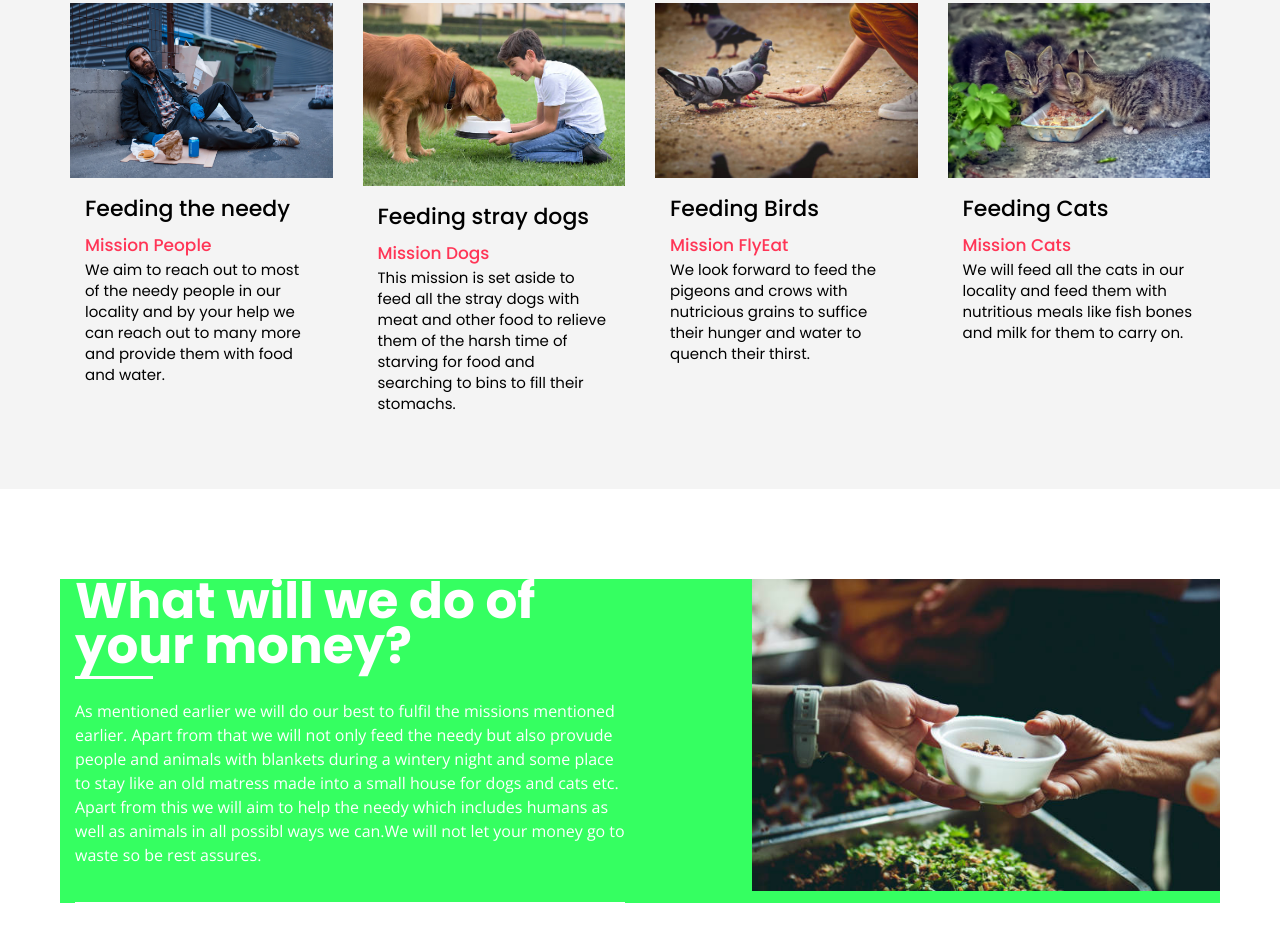
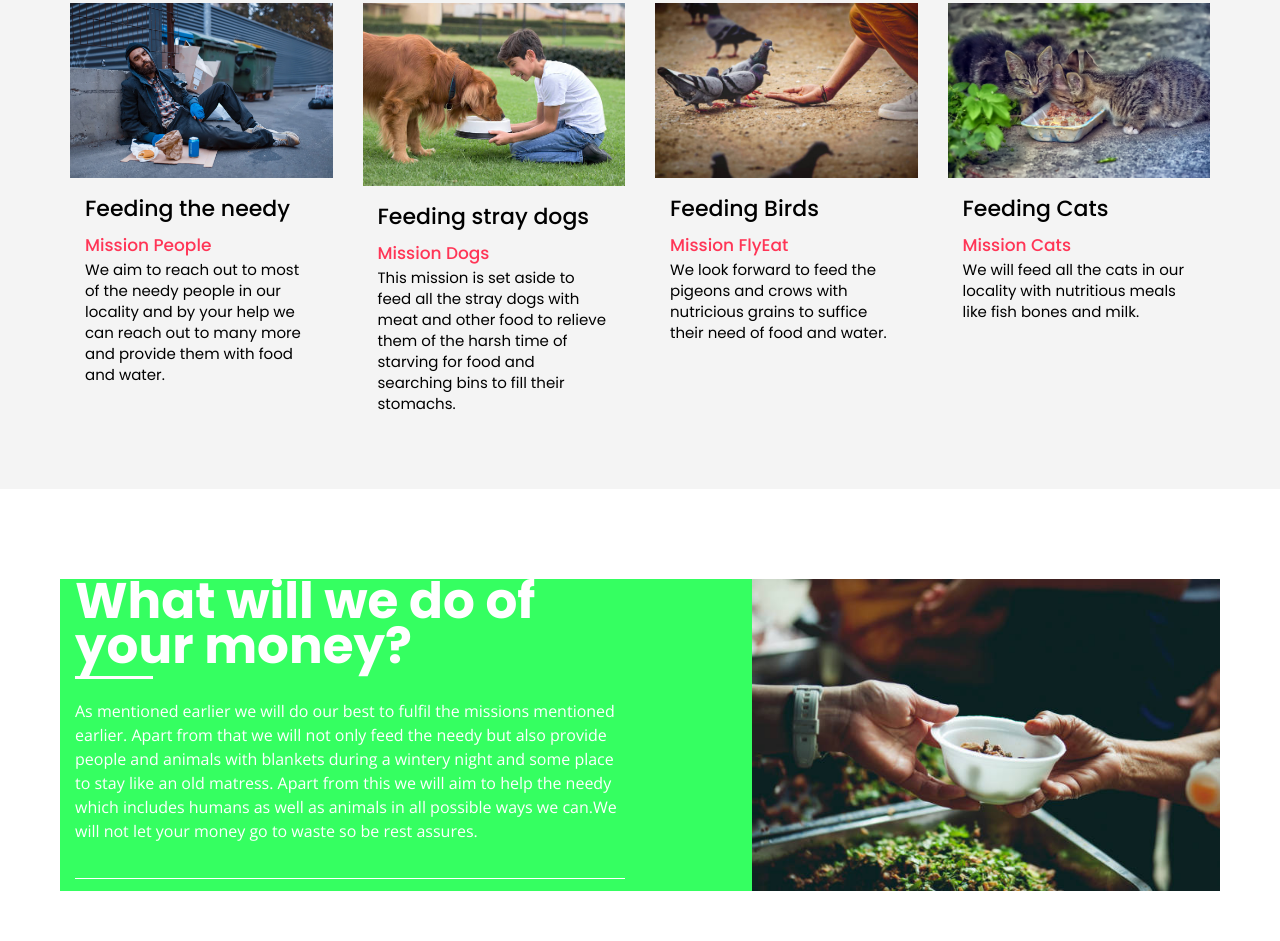
Before and after one commit to AlstonQ/Carebear, a plain HTML site: page index.html in a window 1280 px wide. Shown: the part 1767-2708 px from the top of the page. Drawn offline with nearby package versions, Linux system fonts and the light colour scheme; a web font is replaced by a local one.

Commit message:
Update index.html

```diff
--- a/index.html
+++ b/index.html
@@ -107,7 +107,7 @@
                <div class="col-md-6 offset-md-3">
                   <div class="titlepage">
                      <h2>About Us</h2>
-                     <span>We are the pioneers of this NGO - Feeding lives. Our vision is to provide the most essential need of a living being which is food being at the pinacle of the triangle.We, Alston and Aaron take the initiative to make the world a better place to live.You can save a life by just donating whatever you wish.I am sure that will suffice the need of ours. </span>
+                     <span>We are the pioneers of this NGO - Feeding lives. Our vision is to provide the most essential need of a living being which is food and water being at the pinacle of the triangle.We, Alston and Aaron take the initiative to make the world a better place for all.You can save a life by just donating whatever you wish.I am sure that will suffice our need. </span>
                   </div>
                </div>
                <div class="col-md-12">
@@ -150,7 +150,7 @@
                      </div>
                      <h3>Feeding stray dogs</h3>
                      <span>Mission Dogs</span>
-                     <p>This mission is set aside to feed all the stray dogs with meat and other food to relieve them of the harsh time of starving for food and searching to bins to fill their stomachs. </p>
+                     <p>This mission is set aside to feed all the stray dogs with meat and other food to relieve them of the harsh time of starving for food and searching  bins to fill their stomachs. </p>
                   </div>
                </div>
                <div class="col-lg-3 col-md-6 col-sm-6">
@@ -160,7 +160,7 @@
                      </div>
                      <h3>Feeding Birds</h3>
                      <span>Mission FlyEat</span>
-                     <p>We look forward to feed the pigeons and crows with nutricious grains to suffice their hunger and water to quench their thirst. </p>
+                     <p>We look forward to feed the pigeons and crows with nutricious grains to suffice their need of food and water. </p>
                   </div>
                </div>
                <div class="col-lg-3 col-md-6 col-sm-6">
@@ -170,7 +170,7 @@
                      </div>
                      <h3>Feeding Cats</h3>
                      <span>Mission Cats</span>
-                     <p>We will feed all the cats in our locality and feed them with nutritious meals like fish bones and milk for them to carry on. </p>
+                     <p>We will feed all the cats in our locality  with nutritious meals like fish bones and milk. </p>
                   </div>
                </div>
             </div>
@@ -185,8 +185,8 @@
                <div class="col-md-6">
                   <div class="titlepage">
                      <h2 >What will we do of your money?</h2>
-                     <p>As mentioned earlier we will do our best to fulfil the missions mentioned earlier. Apart from that we will not only feed the needy but also provude people and animals with blankets during a wintery night and some place to stay like an old matress made into a small house for dogs and cats etc.
-                     Apart from this we will aim to help the needy which includes humans as well as animals in all possibl ways we can.We will not let your money go to waste so be rest assures.
+                     <p>As mentioned earlier we will do our best to fulfil the missions mentioned earlier. Apart from that we will not only feed the needy but also provide people and animals with blankets during a wintery night and some place to stay like an old matress.
+                     Apart from this we will aim to help the needy which includes humans as well as animals in all possible ways we can.We will not let your money go to waste so be rest assures.
                      </p>
                   </div>
                </div>
```
